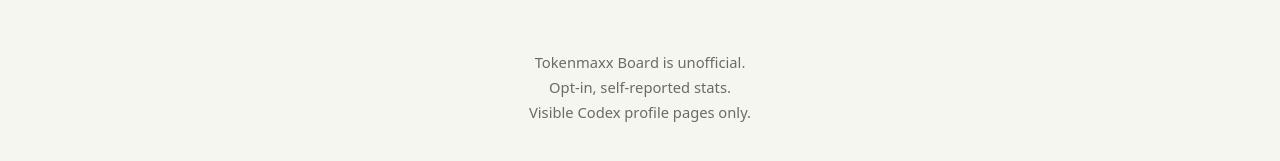
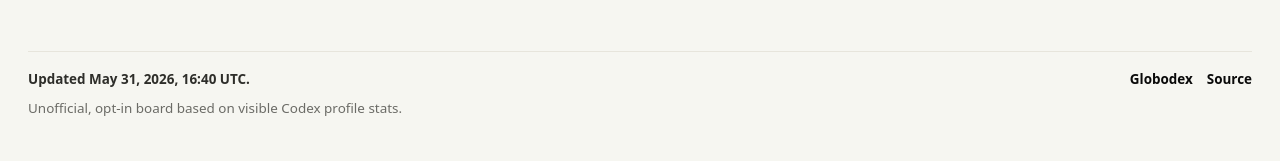
Before and after one commit to globodex/tokenmaxx-board, a website: page index.html in a window 1280 px wide. Shown: the part 5052-5213 px from the top of the page. Drawn offline with Linux system fonts and the light colour scheme.

Commit message:
Refine footer utility layout

```diff
--- a/app.js
+++ b/app.js
@@ -30,6 +30,7 @@ const countryOptions = document.querySelector("#countryOptions");
 const countryHint = document.querySelector("#countryHint");
 const sortButtons = [...document.querySelectorAll(".sort-button")];
 const updatedLabel = document.querySelector("#updatedLabel");
+const footerUpdatedLabel = document.querySelector("#footerUpdatedLabel");
 const ambassadorDirectory = document.querySelector("#ambassadorDirectory");
 const ambassadorSearch = document.querySelector("#ambassadorSearch");
 const ambassadorSourceLabel = document.querySelector("#ambassadorSourceLabel");
@@ -311,7 +312,9 @@ function linkIcon(kind) {
 }
 
 function render() {
-  if (updatedLabel) updatedLabel.textContent = formatUpdatedAt(sourceProfiles.updatedAt);
+  const updatedText = formatUpdatedAt(sourceProfiles.updatedAt);
+  if (updatedLabel) updatedLabel.textContent = updatedText;
+  if (footerUpdatedLabel) footerUpdatedLabel.textContent = updatedText;
   renderRows();
   renderAmbassadors();
 }
--- a/index.html
+++ b/index.html
@@ -4,7 +4,7 @@
     <meta charset="utf-8">
     <meta name="viewport" content="width=device-width, initial-scale=1">
     <title>Tokenmaxx Board</title>
-    <link rel="stylesheet" href="./styles.css?v=footer-note-wrap">
+    <link rel="stylesheet" href="./styles.css?v=utility-footer">
   </head>
   <body>
     <main class="page-shell">
@@ -138,13 +138,18 @@
 
       </section>
 
-      <footer>
-        <span>Tokenmaxx Board is unofficial.</span>
-        <span>Opt-in, self-reported stats.</span>
-        <span>Visible Codex profile pages only.</span>
+      <footer class="site-footer">
+        <div class="footer-status">
+          <span id="footerUpdatedLabel">Updated from Globodex data.</span>
+        </div>
+        <nav class="footer-links" aria-label="Footer links">
+          <a href="https://github.com/globodex">Globodex</a>
+          <a href="https://github.com/globodex/tokenmaxx-board">Source</a>
+        </nav>
+        <p>Unofficial, opt-in board based on visible Codex profile stats.</p>
       </footer>
     </main>
 
-    <script src="./app.js?v=flag-city-spacing" type="module"></script>
+    <script src="./app.js?v=utility-footer" type="module"></script>
   </body>
 </html>
--- a/styles.css
+++ b/styles.css
@@ -809,20 +809,44 @@ button:focus-visible {
   outline-offset: 2px;
 }
 
-footer {
+.site-footer {
   display: grid;
-  gap: 3px;
-  justify-items: center;
-  max-width: min(100%, 42ch);
-  margin: 54px auto 0;
+  grid-template-columns: minmax(0, 1fr) auto;
+  gap: 10px 18px;
+  align-items: center;
+  margin-top: 54px;
+  padding-top: 18px;
+  border-top: 1px solid var(--soft);
   color: var(--muted);
-  font-size: 0.92rem;
-  line-height: 1.5;
-  text-align: center;
+  font-size: 0.84rem;
+  line-height: 1.4;
 }
 
-footer span {
-  display: block;
+.footer-status {
+  color: var(--ink-soft);
+  font-weight: 560;
+}
+
+.footer-links {
+  display: flex;
+  align-items: center;
+  gap: 14px;
+}
+
+.footer-links a {
+  color: var(--ink);
+  font-weight: 560;
+  text-decoration: none;
+}
+
+.footer-links a:hover {
+  text-decoration: underline;
+}
+
+.site-footer p {
+  grid-column: 1 / -1;
+  max-width: 58ch;
+  margin: 0;
 }
 
 .sr-only {
@@ -1258,11 +1282,21 @@ footer span {
     overflow-wrap: anywhere;
   }
 
-  footer {
-    max-width: 34ch;
+  .site-footer {
+    grid-template-columns: 1fr;
+    gap: 8px;
     margin-top: 42px;
-    font-size: 0.82rem;
+    padding-top: 16px;
+    font-size: 0.78rem;
     line-height: 1.35;
   }
 
+  .footer-links {
+    gap: 12px;
+  }
+
+  .site-footer p {
+    max-width: 30ch;
+  }
+
 }
```
